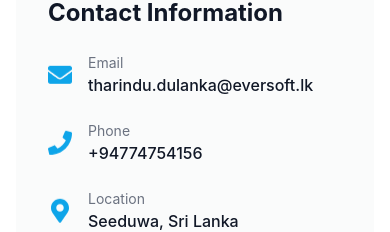
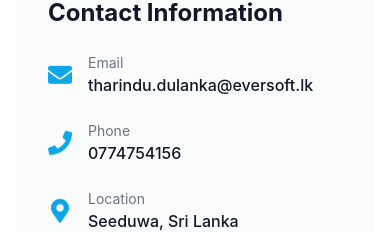
Before and after one commit to luci1927/se-portfolio-new, a React (Vite) app: page / in a window 390 px wide. Shown: the part 5269-5501 px from the top of the page. Built offline with nearby package versions, Linux system fonts and the light colour scheme.

Commit message:
Mobile updated

```diff
--- a/src/components/Contact.tsx
+++ b/src/components/Contact.tsx
@@ -18,7 +18,7 @@
     {
       icon: FaPhone,
       label: 'Phone',
-      value: '+94774754156',
+      value: '0774754156',
       href: 'tel:+94774754156',
     },
     {
```
